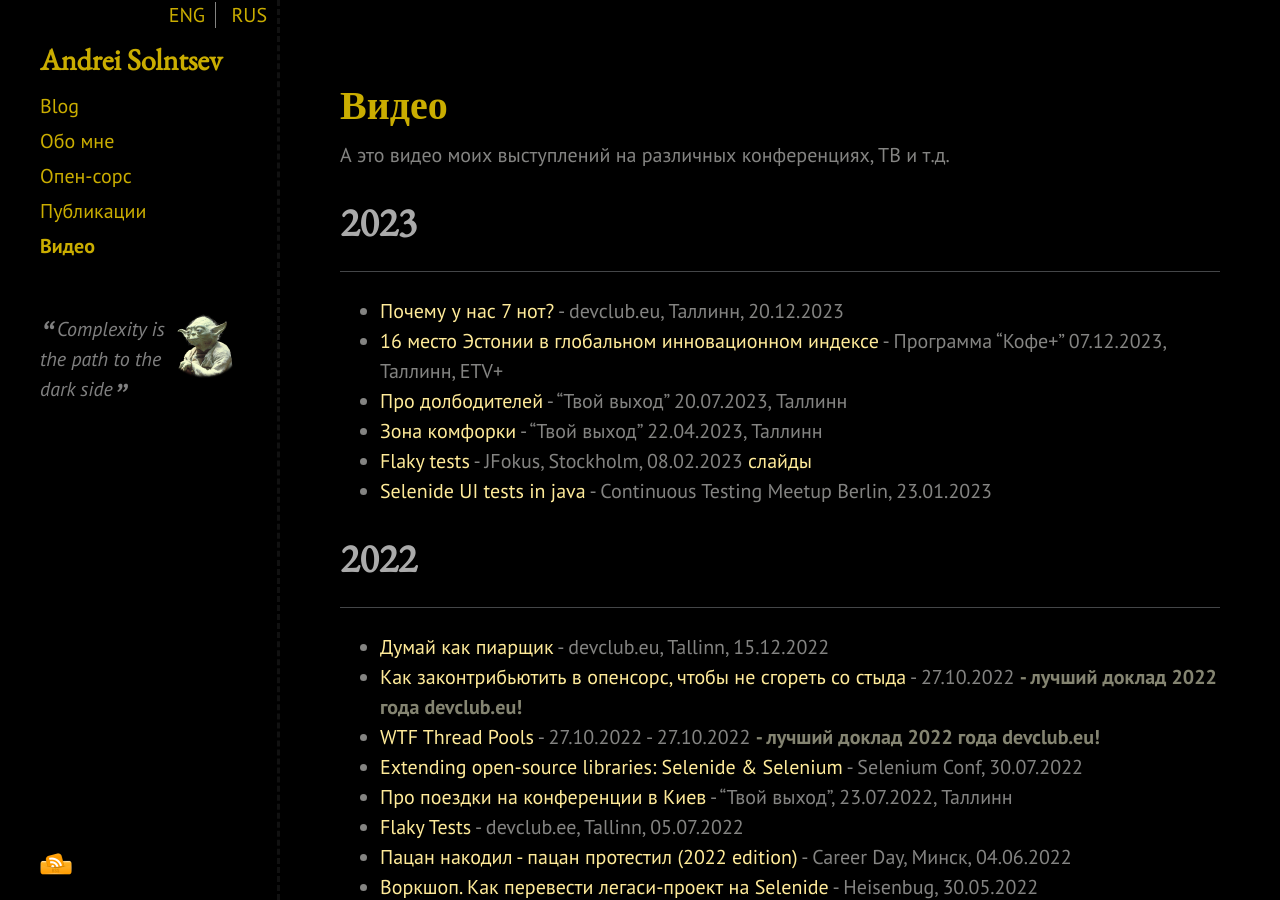
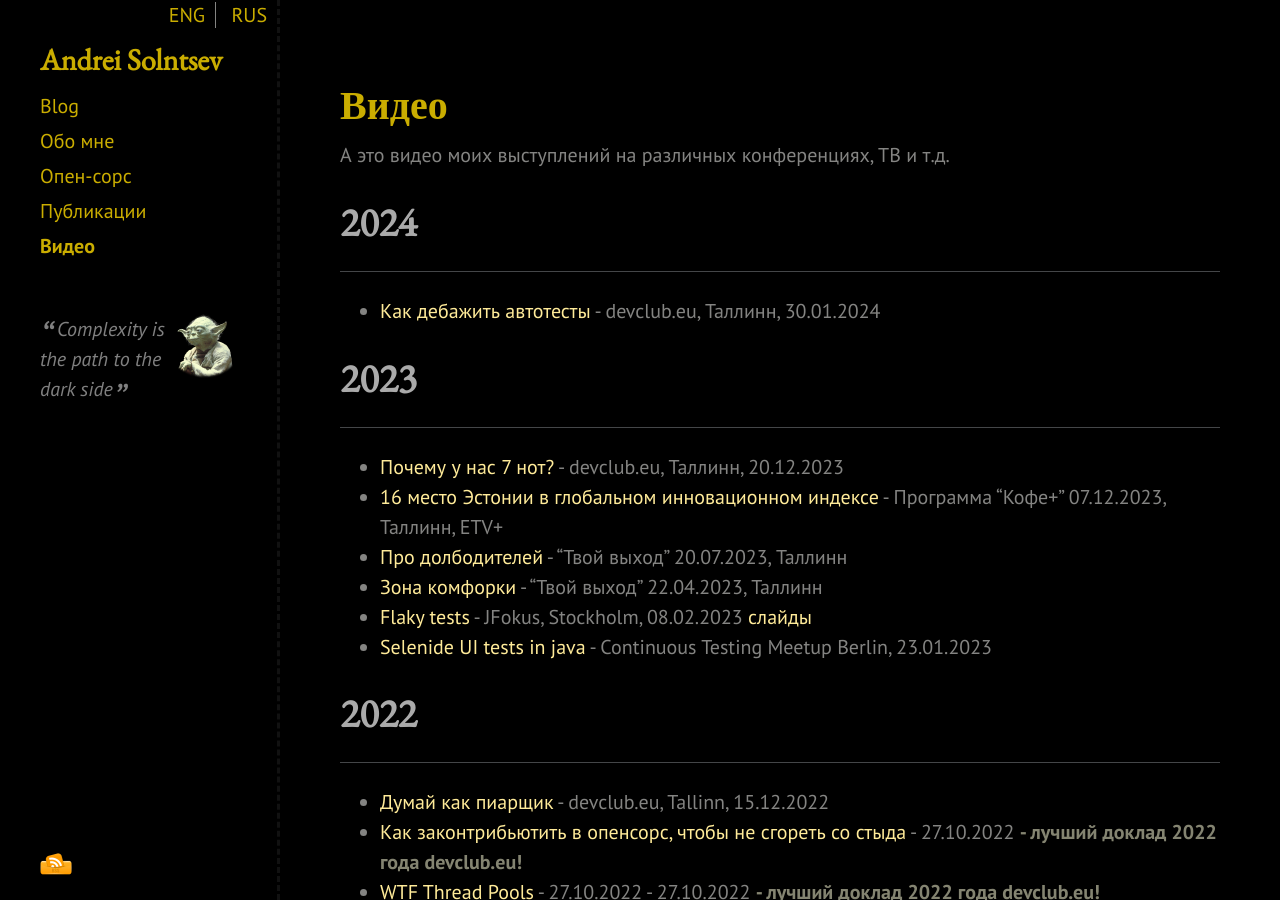
Before and after one commit to asolntsev/asolntsev.github.io, a Jekyll site: the page built from ru/video.md, in a window 1280 px wide and 900 px high. Built offline with Jekyll 4.4.1, drawn with Linux system fonts in a browser that asks for light colours; nearby versions of some CDN libraries.

Commit message:
publish my video "Как дебажить автотесты" from devclub 2024

```diff
--- a/ru/video.md
+++ b/ru/video.md
@@ -5,6 +5,10 @@ category: ru
 ---
 
 А это видео моих выступлений на различных конференциях, ТВ и т.д.
+
+# 2024
+* * *
+* [Как дебажить автотесты](https://www.youtube.com/watch?v=4Kh5yppP8zY&ab_channel=DEVCLUB.EU) - devclub.eu, Таллинн, 30.01.2024
 
 # 2023
 * * *
```
